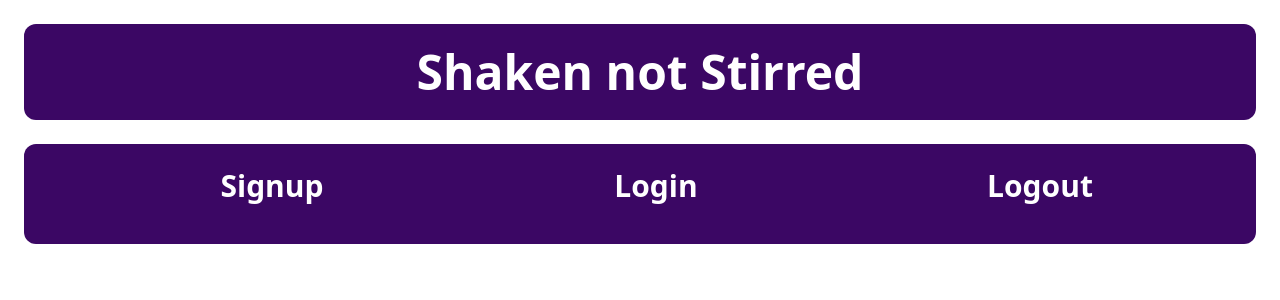
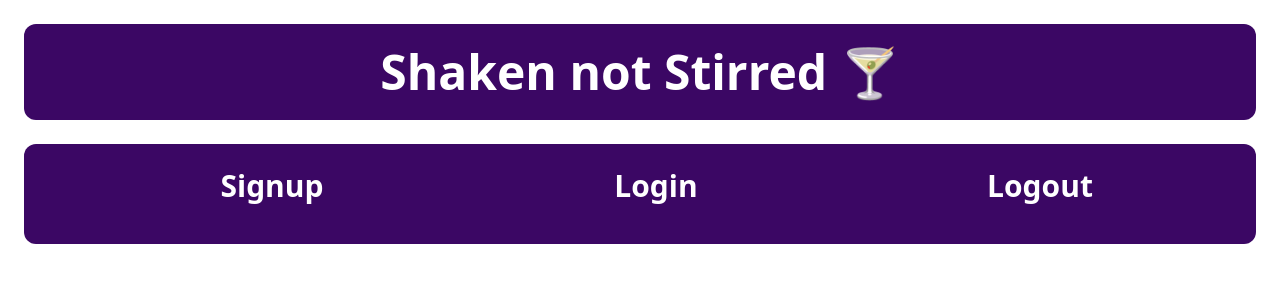
Before and after one commit to jimmyboy722/Shaken-not-Stirred, a React (Vite) app in the folder client/: page / in a window 1280 px wide. Shown: the top 300 px of the page. Built offline with nearby package versions, Linux system fonts and the light colour scheme.

Commit message:
some styling

```diff
--- a/client/src/components/HeaderAndNav.jsx
+++ b/client/src/components/HeaderAndNav.jsx
@@ -8,7 +8,7 @@ function HeaderAndNav() {
     <>
     <Link className="no-underline text-white" to="/drinks">
       <header className="text-white bg-purple-950 text-center text-5xl m-4 p-4 border-r-3 font-bold rounded-xl">
-        Shaken not Stirred
+        Shaken not Stirred  🍸
       </header>
     </Link>
       <nav className="text-white bg-purple-950 text-center m-4 p-4 border-r-3 font-bold rounded-xl">
```
